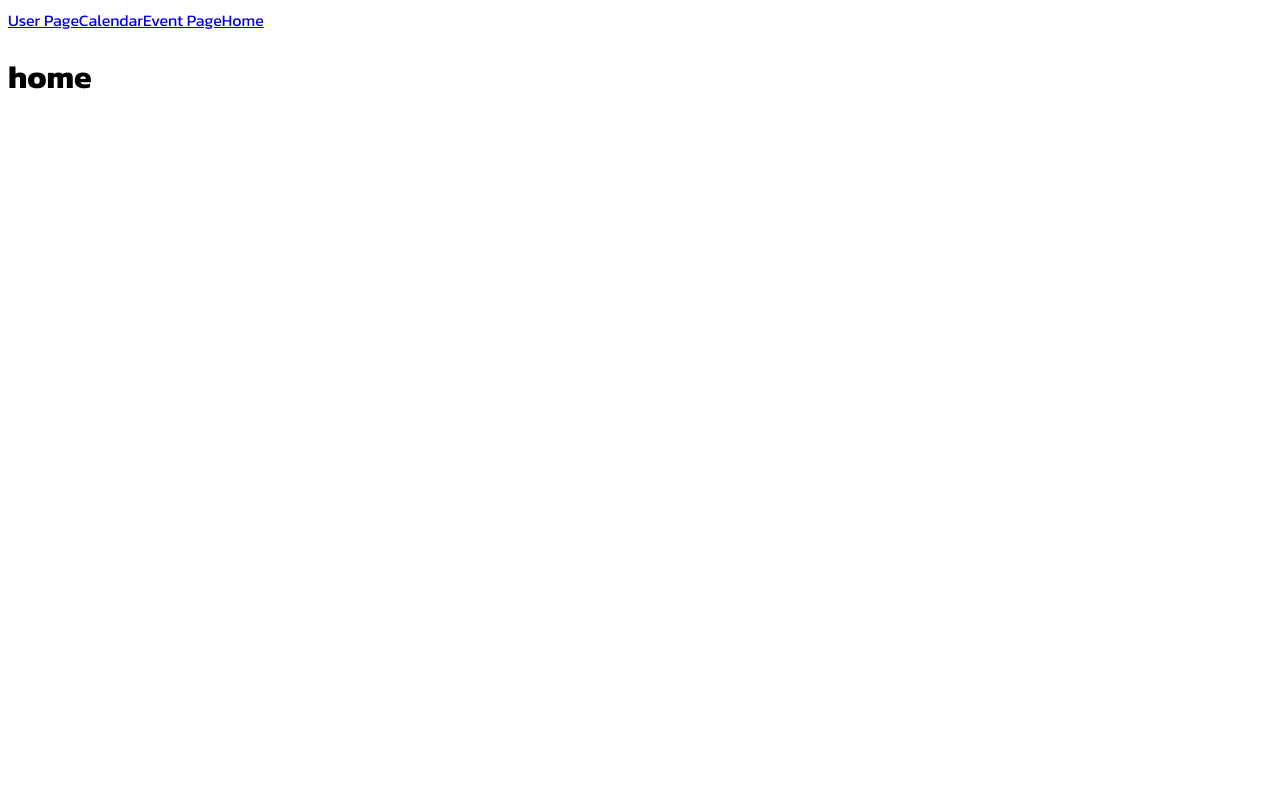
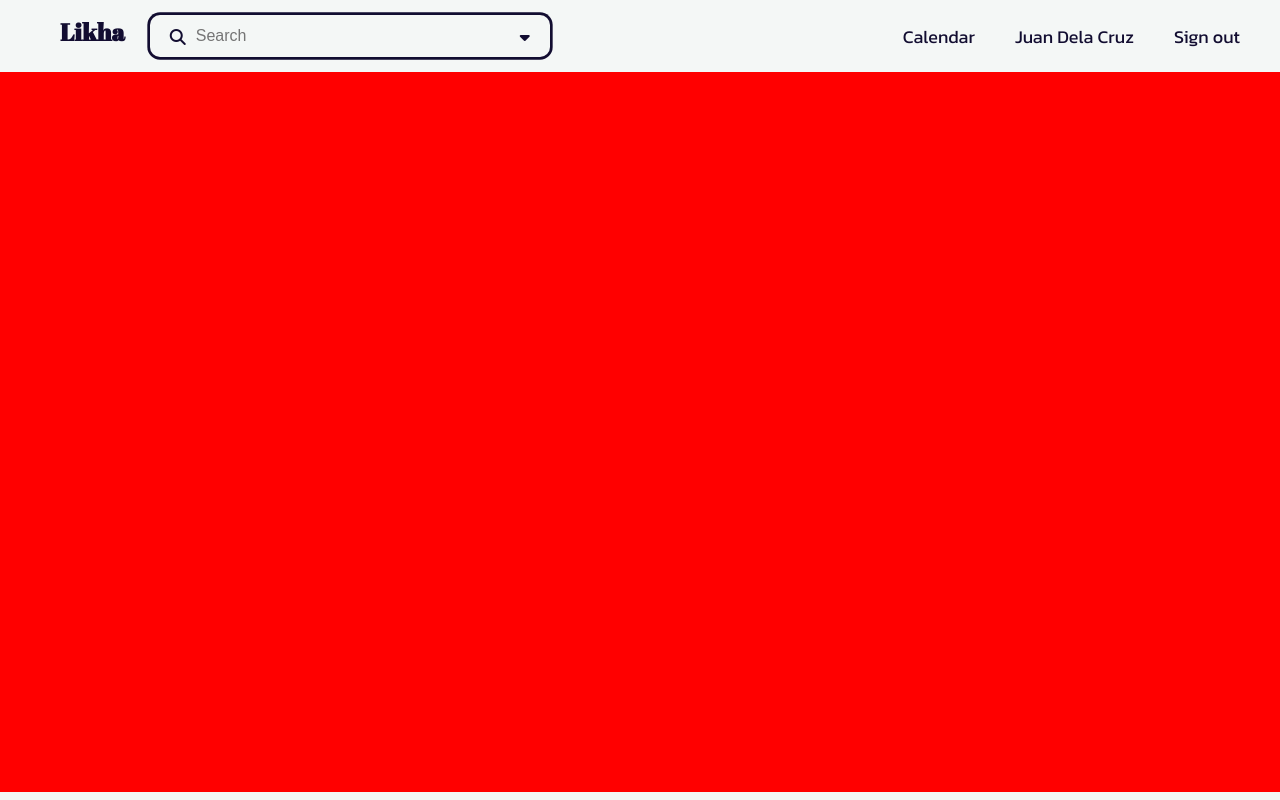
Before and after one commit to peculiarNoobie/likha-ft, a Vue app: page /#/ in a window 1280 px wide. Built offline with nearby package versions, Linux system fonts and the light colour scheme.

Commit message:
Dashboard and other updates

```diff
--- a/public/index.html
+++ b/public/index.html
@@ -6,6 +6,7 @@
     <meta name="viewport" content="width=device-width,initial-scale=1.0">
     <link rel="icon" href="<%= BASE_URL %>favicon.ico">
     <title><%= htmlWebpackPlugin.options.title %></title>
+    <script src="https://kit.fontawesome.com/289fd5222d.js" crossorigin="anonymous"></script>
   </head>
   <body>
     <noscript>
--- a/src/App.vue
+++ b/src/App.vue
@@ -13,9 +13,11 @@ export default {
 <style scoped>
 /* Font */
 @import url('https://fonts.googleapis.com/css2?family=Kanit:wght@200;300;400;500;600;700&display=swap');
+@import url('https://fonts.googleapis.com/css?family=Abril+Fatface&display=swap');
 
 #app {
-  font-family: 'Kanit', Avenir, Helvetica, Arial, sans-serif;
+  font-family: 'Kanit', Avenir, Helvetica, sans-serif;
+
   -webkit-font-smoothing: antialiased;
   -moz-osx-font-smoothing: grayscale;
 }
--- a/src/components/Home.vue
+++ b/src/components/Home.vue
@@ -1,6 +1,5 @@
 <template>
-    <div>
-        <h1>home</h1>
+    <div class="home">
     </div>
 </template>
 
@@ -9,3 +8,13 @@ export default {
     name: 'home'
 }
 </script>
+
+<style lang="scss" scoped>
+
+    * {
+        margin: 0;
+        padding: 0;
+        min-height: 720px;
+        background-color: red;
+    }
+</style>
--- a/src/views/HomeDashboard.vue
+++ b/src/views/HomeDashboard.vue
@@ -1,9 +1,27 @@
 <template>
-    <div class="Home">
-        <router-link to="/userPage">User Page</router-link>
-        <router-link to="/calendar">Calendar</router-link>
-        <router-link to="/eventPage">Event Page</router-link>
-        <router-link to="/home">Home</router-link>
+    <div class="dashboard">
+        <div class="header">
+            <div class="top-bar">
+                <div class="top-left">
+                    <div class="logo">
+                        <router-link id="logo-txt" to="/home">Likha</router-link>
+                    </div>
+                    <div class="search-box">
+                        <a class="search-btn" href="#"><i class="fas fa-search fa-md"></i></a>
+                        <input class="search-txt" type="text" name="" placeholder="Search">
+                        <a class="caret-down-btn" href="#"><i class="fas fa-caret-down fa-md"></i></a>
+                    </div>
+                </div>
+                <ul>
+                    <li><router-link id="link-txt" to="/calendar">Calendar</router-link></li>
+                    <li><router-link id="link-txt" to="/userPage">Juan Dela Cruz</router-link></li>
+                    <li><router-link id="link-txt" to="#">Sign out</router-link></li>
+                </ul>
+            </div>
+        </div>
+        <!--
+        <router-link to="/eventPage">Watch now</router-link>
+        -->
         <router-view/>
     </div>
 
@@ -14,3 +32,90 @@ export default {
     name: 'Dashboard',
 }
 </script>
+
+<style lang="scss">
+    * {
+        margin: 0;
+        padding: 0;
+        list-style: none;
+        text-decoration: none;
+        box-sizing: border-box;
+        background-color: #f4f7f6;
+    }
+
+    .dashboard .header{
+        height: 4.5rem;
+        display: flex;
+        position: relative;
+    }
+
+    .dashboard .header .top-bar{
+        width: calc(100% - 0px);
+        height: 100%;
+        display: flex;
+        justify-content: space-between;
+        align-items: center;
+        padding: 0 20px;
+    }
+
+    .dashboard .header .top-bar .top-left{
+        display: flex;
+        .logo{
+            margin: 0px 25px 0px 40px;
+            font-weight: bold;
+            font-size: 24px;
+
+            #logo-txt{
+                color: #120d31;
+                font-family: 'Abril Fatface', Arial;
+            }
+        }
+
+        /*search bar*/
+        .search-box {
+            display: flex;
+            background: #f4f7f6;
+            height: 2.6rem;
+            width: 400px;
+            padding: 10px;
+            border-radius: 10px;
+            box-shadow: 0 0 0 2pt #120d31;
+            margin-right: 20px;
+        }
+
+        .search-btn {
+            color: #120d31;
+            margin: 0px 10px;
+        }
+
+        .search-txt {
+            border: none;
+            background: none;
+            outline: none;
+            padding: 0;
+            color: #404040;
+            font-size: 16px;
+            transition: 0.4s;
+            line-height: 20px;
+            width: 100%;
+        }
+
+        .caret-down-btn {
+            color: #120d31;
+            float: right;
+            margin-right: 10px;
+        }
+    }
+
+    .dashboard .header .top-bar ul{
+        display: flex;
+
+        li{
+            margin: 0px 20px 0px;
+            #link-txt{
+                color: #120d31;
+                font-size: 18px;
+            }
+        }
+    }
+</style>
```
